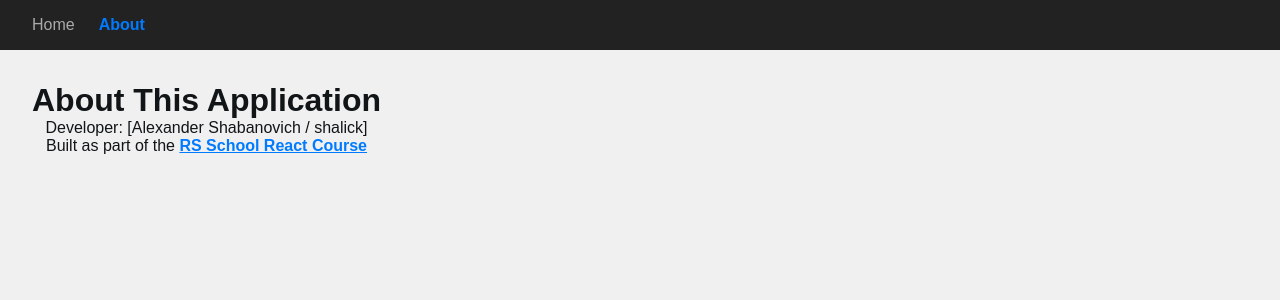
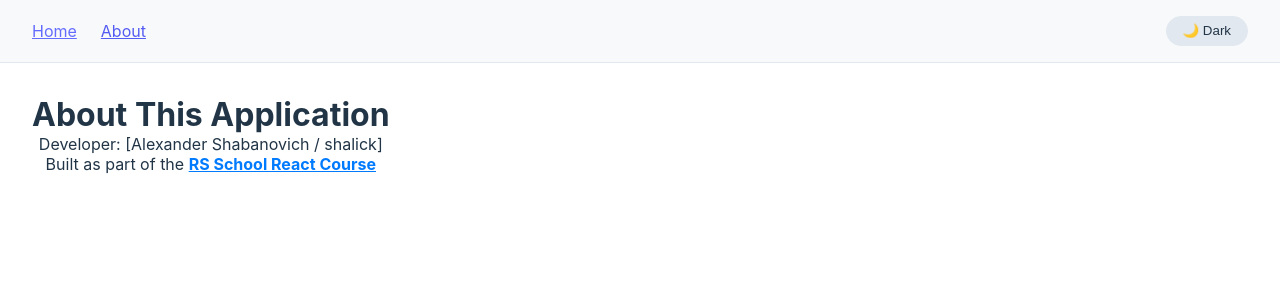
Before and after one commit to shalick/rsschool_react2026, a React (Vite) app in the folder rs-react-app/: page /about in a window 1280 px wide. Shown: the top 300 px of the page. Built offline with nearby package versions, Linux system fonts and the light colour scheme; no server answers.

Commit message:
feat: add theme selection with context api

```diff
--- a/rs-react-app/src/components/CountryCard/CountryCard.module.css
+++ b/rs-react-app/src/components/CountryCard/CountryCard.module.css
@@ -66,12 +66,22 @@
   font-weight: 600;
 }
 
-.country {
-  display: flex;
-  align-items: center;
-  cursor: pointer;
-}
 .checkboxContainer {
   margin-right: 1rem;
   cursor: pointer;
 }
+
+.country {
+  background: var(--card-bg);
+  border: 1px solid var(--border-color);
+  border-radius: 1rem;
+  box-shadow: var(--card-shadow);
+  transition:
+    transform 0.2s,
+    box-shadow 0.2s;
+}
+
+.country:hover {
+  transform: translateY(-4px);
+  box-shadow: 0 10px 20px rgba(0, 0, 0, 0.1);
+}
--- a/rs-react-app/src/components/Flyout/Flyout.module.css
+++ b/rs-react-app/src/components/Flyout/Flyout.module.css
@@ -3,8 +3,9 @@
   bottom: 2rem;
   left: 50%;
   transform: translateX(-50%);
-  background: #2c3e50;
-  color: white;
+  background-color: var(--card-bg);
+  color: var(--text-primary);
+  border: 1px solid var(--border-color);
   padding: 1rem 2rem;
   border-radius: 60px;
   box-shadow: 0 8px 20px rgba(0, 0, 0, 0.2);
--- /dev/null
+++ b/rs-react-app/src/components/ThemeToggle/ThemeToggle.module.css
@@ -0,0 +1,15 @@
+.toggle {
+  background: var(--button-bg);
+  color: var(--text-primary);
+  border: 1px solid var(--border-color);
+  border-radius: 2rem;
+  padding: 0.4rem 1rem;
+  cursor: pointer;
+  font-weight: 500;
+  transition: all 0.2s ease;
+}
+
+.toggle:hover {
+  background: var(--button-hover);
+  transform: scale(1.02);
+}
--- /dev/null
+++ b/rs-react-app/src/components/ThemeToggle/ThemeToggle.tsx
@@ -0,0 +1,12 @@
+import { useTheme } from '../../context/ThemeContext';
+import classes from './ThemeToggle.module.css';
+
+export const ThemeToggle = () => {
+  const { theme, toggleTheme } = useTheme();
+
+  return (
+    <button onClick={toggleTheme} className={classes.toggle}>
+      {theme === 'light' ? '🌙 Dark' : '☀️ Light'}
+    </button>
+  );
+};
--- /dev/null
+++ b/rs-react-app/src/context/ThemeContext.tsx
@@ -0,0 +1,47 @@
+import {
+  createContext,
+  useContext,
+  useState,
+  useEffect,
+  type ReactNode,
+} from 'react';
+
+type Theme = 'light' | 'dark';
+
+interface ThemeContextType {
+  theme: Theme;
+  toggleTheme: () => void;
+}
+
+const ThemeContext = createContext<ThemeContextType | undefined>(undefined);
+
+export const ThemeProvider = ({ children }: { children: ReactNode }) => {
+  const [theme, setTheme] = useState<Theme>(() => {
+    const saved = localStorage.getItem('theme') as Theme;
+    if (saved === 'light' || saved === 'dark') return saved;
+    return window.matchMedia('(prefers-color-scheme: dark)').matches
+      ? 'dark'
+      : 'light';
+  });
+
+  useEffect(() => {
+    document.documentElement.setAttribute('data-theme', theme);
+    localStorage.setItem('theme', theme);
+  }, [theme]);
+
+  const toggleTheme = () => {
+    setTheme((prev) => (prev === 'light' ? 'dark' : 'light'));
+  };
+
+  return (
+    <ThemeContext.Provider value={{ theme, toggleTheme }}>
+      {children}
+    </ThemeContext.Provider>
+  );
+};
+
+export const useTheme = () => {
+  const context = useContext(ThemeContext);
+  if (!context) throw new Error('useTheme must be used within ThemeProvider');
+  return context;
+};
--- a/rs-react-app/src/index.css
+++ b/rs-react-app/src/index.css
@@ -7,17 +7,52 @@
 }
 
 :root {
-  --primary-color: #f0f0f0;
-  --secondary-color: #ffffff;
-  --text-color: #111517;
-  --accent: #c084fc;           /* a purple for light mode */
-  --accent-bg: rgba(192,132,252,0.15);
-  --accent-border: rgba(192,132,252,0.5);
-  --shadow: 0 0.2rem 0.7rem rgba(0,0,0,0.03);
-  font-family: 'Nunito Sans', sans-serif;
-  font-size: 16px;
-  color: var(--text-color);
-  background: var(--primary-color);
+  --bg-primary: #ffffff;
+  --bg-secondary: #f5f5f5;
+  --text-primary: #213547;
+  --text-secondary: #4a5568;
+  --border-color: #e2e8f0;
+  --card-bg: #ffffff;
+  --card-shadow: 0 4px 6px rgba(0, 0, 0, 0.1);
+  --header-bg: #f8f9fa;
+  --button-bg: #e2e8f0;
+  --button-hover: #cbd5e1;
+  --link-color: #646cff;
+  --link-hover: #535bf2;
+}
+
+[data-theme='dark'] {
+  --bg-primary: #1a1a1a;
+  --bg-secondary: #2d2d2d;
+  --text-primary: #e0e0e0;
+  --text-secondary: #a0aec0;
+  --border-color: #4a5568;
+  --card-bg: #2d2d2d;
+  --card-shadow: 0 4px 6px rgba(0, 0, 0, 0.3);
+  --header-bg: #2c2c2c;
+  --button-bg: #4a5568;
+  --button-hover: #718096;
+  --link-color: #8b9dff;
+  --link-hover: #a0b4ff;
+}
+
+* {
+  margin: 0;
+  padding: 0;
+  box-sizing: border-box;
+}
+
+body {
+  background-color: var(--bg-primary);
+  color: var(--text-primary);
+  font-family:
+    Inter,
+    system-ui,
+    -apple-system,
+    sans-serif;
+  transition:
+    background-color 0.3s ease,
+    color 0.3s ease;
 }
 
 @media (prefers-color-scheme: dark) {
@@ -26,8 +61,8 @@
     --secondary-color: #2b3945;
     --text-color: #ffffff;
     --accent: #c084fc;
-    --accent-bg: rgba(192,132,252,0.2);
-    --shadow: 0 0.2rem 0.7rem rgba(0,0,0,0.15);
+    --accent-bg: rgba(192, 132, 252, 0.2);
+    --shadow: 0 0.2rem 0.7rem rgba(0, 0, 0, 0.15);
   }
 }
 
--- a/rs-react-app/src/layouts/RootLayout.module.css
+++ b/rs-react-app/src/layouts/RootLayout.module.css
@@ -1,12 +1,25 @@
+.main {
+  flex: 1;
+  display: flex;
+}
+
 .layout {
-  display: flex;
-  flex-direction: column;
   min-height: 100vh;
+  background-color: var(--bg-primary);
+  color: var(--text-primary);
 }
 
 .header {
-  background-color: #222;
-  padding: 1rem 2rem;
+  background-color: var(--header-bg);
+  border-bottom: 1px solid var(--border-color);
+}
+
+.link {
+  color: var(--link-color);
+}
+
+.activeLink {
+  color: var(--link-hover);
 }
 
 .nav {
@@ -14,24 +27,18 @@
   gap: 1.5rem;
 }
 
-.link {
-  color: #aaa;
-  text-decoration: none;
-  font-weight: 500;
-  transition: color 0.2s;
-}
-
 .link:hover {
   color: #fff;
 }
 
-.activeLink {
-  color: #007bff;
-  text-decoration: none;
-  font-weight: bold;
+.header {
+  display: flex;
+  justify-content: space-between;
+  align-items: center;
+  padding: 1rem 2rem;
 }
 
-.main {
-  flex: 1;
+.actions {
   display: flex;
+  gap: 1rem;
 }
--- a/rs-react-app/src/layouts/RootLayout.tsx
+++ b/rs-react-app/src/layouts/RootLayout.tsx
@@ -1,11 +1,13 @@
+import { NavLink, Outlet } from 'react-router-dom';
+import { ThemeToggle } from '../components/ThemeToggle/ThemeToggle';
+import { useCountriesStore } from '../store/useCountriesStore';
 import { useEffect } from 'react';
-import { NavLink, Outlet } from 'react-router-dom';
-import { useCountriesStore } from '../store/useCountriesStore';
 import { Flyout } from '../components/Flyout/Flyout';
 import classes from './RootLayout.module.css';
 
 export function RootLayout() {
   const { fetchCountries } = useCountriesStore();
+
   useEffect(() => {
     fetchCountries();
   }, [fetchCountries]);
@@ -31,6 +33,9 @@ export function RootLayout() {
             About
           </NavLink>
         </nav>
+        <div className={classes.actions}>
+          <ThemeToggle />
+        </div>
       </header>
       <main className={classes.main}>
         <Outlet />
--- a/rs-react-app/src/main.tsx
+++ b/rs-react-app/src/main.tsx
@@ -7,6 +7,7 @@ import { CountryDetails } from './pages/CountryDetails';
 import { AboutPage } from './pages/AboutPage';
 import { NotFoundPage } from './pages/NotFoundPage';
 import './index.css';
+import { ThemeProvider } from './context/ThemeContext';
 
 const router = createBrowserRouter([
   {
@@ -42,6 +43,8 @@ const router = createBrowserRouter([
 
 ReactDOM.createRoot(document.getElementById('root')!).render(
   <React.StrictMode>
-    <RouterProvider router={router} />
+    <ThemeProvider>
+      <RouterProvider router={router} />
+    </ThemeProvider>
   </React.StrictMode>
 );
```
